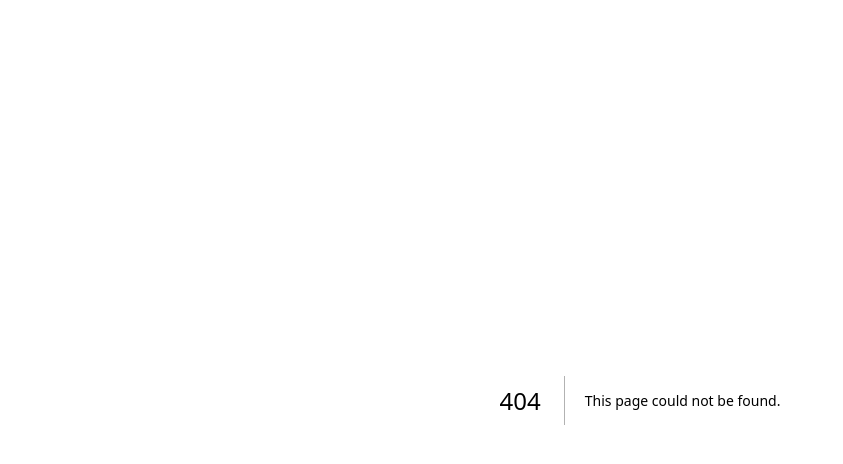
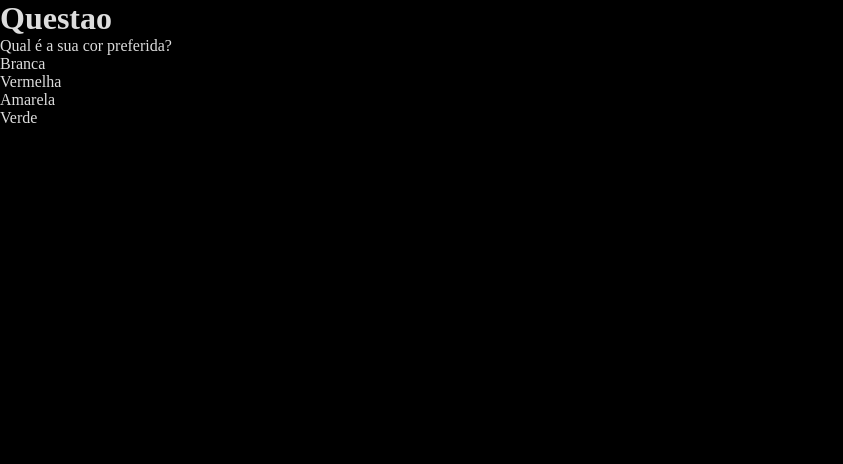
Before and after one commit to davidasteixeira/NextJS, a Next.js app in the folder next-basico/: page /questao in a window 1280 px wide. Before the commit this address had no page. Shown: the top 464 px of the page, without its empty margins (0-843 px from the left). Built offline with nearby package versions, Linux system fonts and the light colour scheme.

Commit message:
feat: integration for api

```diff
--- /dev/null
+++ b/next-basico/src/pages/api/questao/[id].js
@@ -0,0 +1,15 @@
+export default function questao( req, res){
+    if(req.method === "GET"){
+        const id = req.query.id
+
+        res.status(200).json({
+            id,
+            enunciado: 'Qual é a sua cor preferida?',
+            respostas: [
+                'Branca', 'Vermelha','Amarela','Verde'
+            ]
+        })
+    }else {
+        res.status(405).send()
+    }
+}
--- /dev/null
+++ b/next-basico/src/pages/questao.jsx
@@ -0,0 +1,32 @@
+import { useEffect, useState } from "react"
+
+export default function questao(){
+
+    const [questao,setQuestao] = useState(null)
+
+    useEffect(()=> {
+        fetch('http://localhost:3000/api/questao/123')
+            .then(resp => resp.json())
+            .then(setQuestao)
+    }, [])
+
+    function renderizarResposta(){
+        if(questao){
+            return questao.respostas.map((resp,i) =>{
+                return <li key={i}>{resp}</li>
+            })
+        }
+    }
+
+    return (
+        <div>
+            <h1>Questao</h1>
+            <div>
+                <span>{questao?.enunciado}</span>
+                <ul>
+                    {renderizarResposta()}
+                </ul>
+            </div>
+        </div>
+    )
+}
```
